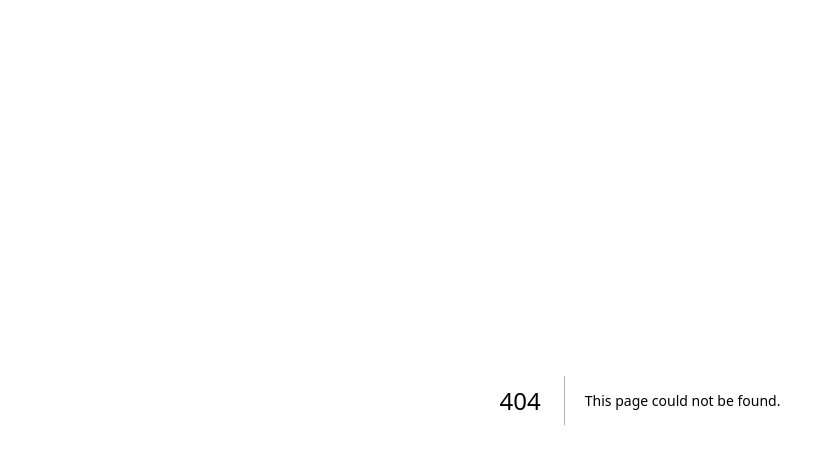
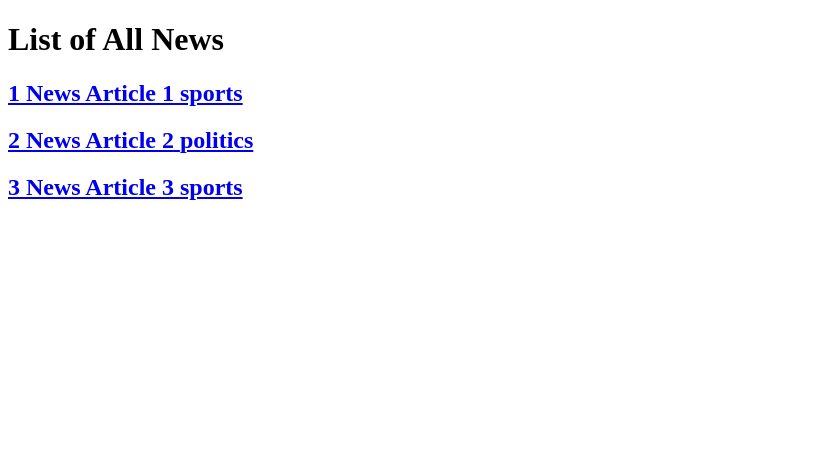
Before and after one commit to Apu-Emdad/LearningNext, a Next.js app in the folder learning-next-part-two/: page /news in a window 1280 px wide. Before the commit this address had no page. Shown: the top 464 px of the page, without its empty margins (0-835 px from the left). Built offline with nearby package versions, Linux system fonts and the light colour scheme; data requests are answered from the project's data file.

Commit message:
getServerSideProps

```diff
--- a/learning-next-part-two/db.json
+++ b/learning-next-part-two/db.json
@@ -18,5 +18,103 @@
       "price": 5000,
       "description": "Description 3"
     }
+  ],
+  "news": [
+    {
+      "id": 1,
+      "title": "News Article 1",
+      "description": "Description 1",
+      "category": "sports"
+    },
+    {
+      "id": 2,
+      "title": "News Article 2",
+      "description": "Description 2",
+      "category": "politics"
+    },
+    {
+      "id": 3,
+      "title": "News Article 3",
+      "description": "Description 3",
+      "category": "sports"
+    }
+  ],
+  "dashboard": {
+    "posts": 5,
+    "likes": 100,
+    "followers": 20,
+    "following": 50
+  },
+  "events": [
+    {
+      "id": 1,
+      "title": "Event 1",
+      "description": "Description 1",
+      "category": "sports",
+      "date": "April 25"
+    },
+    {
+      "id": 2,
+      "title": "Event 2",
+      "description": "Description 2",
+      "category": "technology",
+      "date": "May 25"
+    },
+    {
+      "id": 3,
+      "title": "Event 3",
+      "description": "Description 3",
+      "category": "food",
+      "date": "October 25"
+    },
+    {
+      "id": 4,
+      "title": "Event 4",
+      "description": "Description 4",
+      "category": "food",
+      "date": "April 25"
+    },
+    {
+      "id": 5,
+      "title": "Event 5",
+      "description": "Description 5",
+      "category": "sports",
+      "date": "January 15"
+    },
+    {
+      "id": 6,
+      "title": "Event 6",
+      "description": "Description 6",
+      "category": "art",
+      "date": "April 25"
+    },
+    {
+      "id": 7,
+      "title": "Event 7",
+      "description": "Description 7",
+      "category": "technology",
+      "date": "June 25"
+    },
+    {
+      "id": 8,
+      "title": "Event 8",
+      "description": "Description 8",
+      "category": "sports",
+      "date": "February 28"
+    },
+    {
+      "id": 9,
+      "title": "Event 9",
+      "description": "Description 9",
+      "category": "food",
+      "date": "April 25"
+    },
+    {
+      "id": 10,
+      "title": "Event 10",
+      "description": "Description 10",
+      "category": "sports",
+      "date": "August 5"
+    }
   ]
 }
--- a/learning-next-part-two/src/pages/index.js
+++ b/learning-next-part-two/src/pages/index.js
@@ -27,6 +27,9 @@ export default function Home() {
           <li>
             <Link href={'/products'}>Products (Incremental Static Generation)</Link>
           </li>
+          <li>
+            <Link href={'/news'}>News (getServerSideProps)</Link>
+          </li>
         </ul>
       </main>
     </>
--- /dev/null
+++ b/learning-next-part-two/src/pages/news/index.js
@@ -0,0 +1,29 @@
+import Link from 'next/link';
+
+const NewsList = ({ articles }) => {
+  return (
+    <div>
+      <h1>List of All News</h1>
+      {articles.map((article) => (
+        <Link key={article.id} href={`/news/${article.id}`}>
+          <h2>
+            {article.id} {article.title} {article.category}
+          </h2>
+        </Link>
+      ))}
+    </div>
+  );
+};
+
+export default NewsList;
+
+export const getServerSideProps = async () => {
+  const res = await fetch('http://localhost:4000/news');
+  const data = await res.json();
+
+  return {
+    props: {
+      articles: data,
+    },
+  };
+};
```
Also changed, not shown: 1 other file (tests, documents, lock files or other folders).
